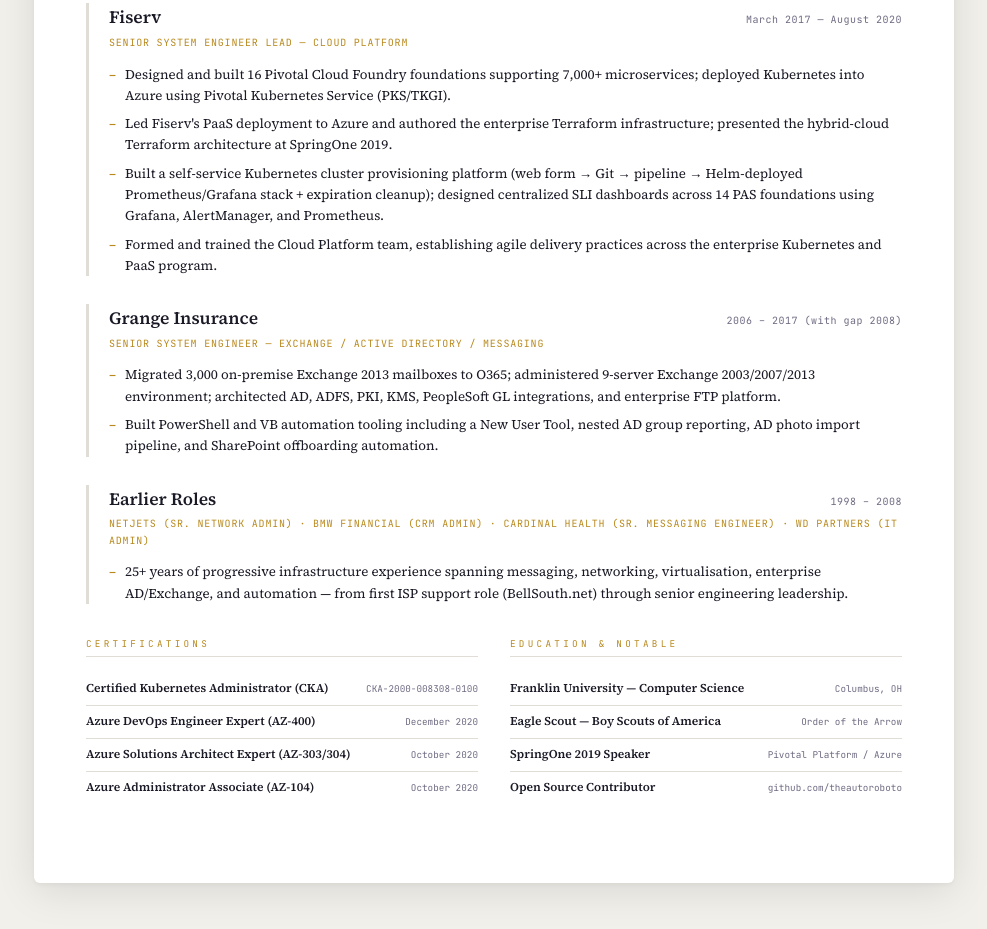
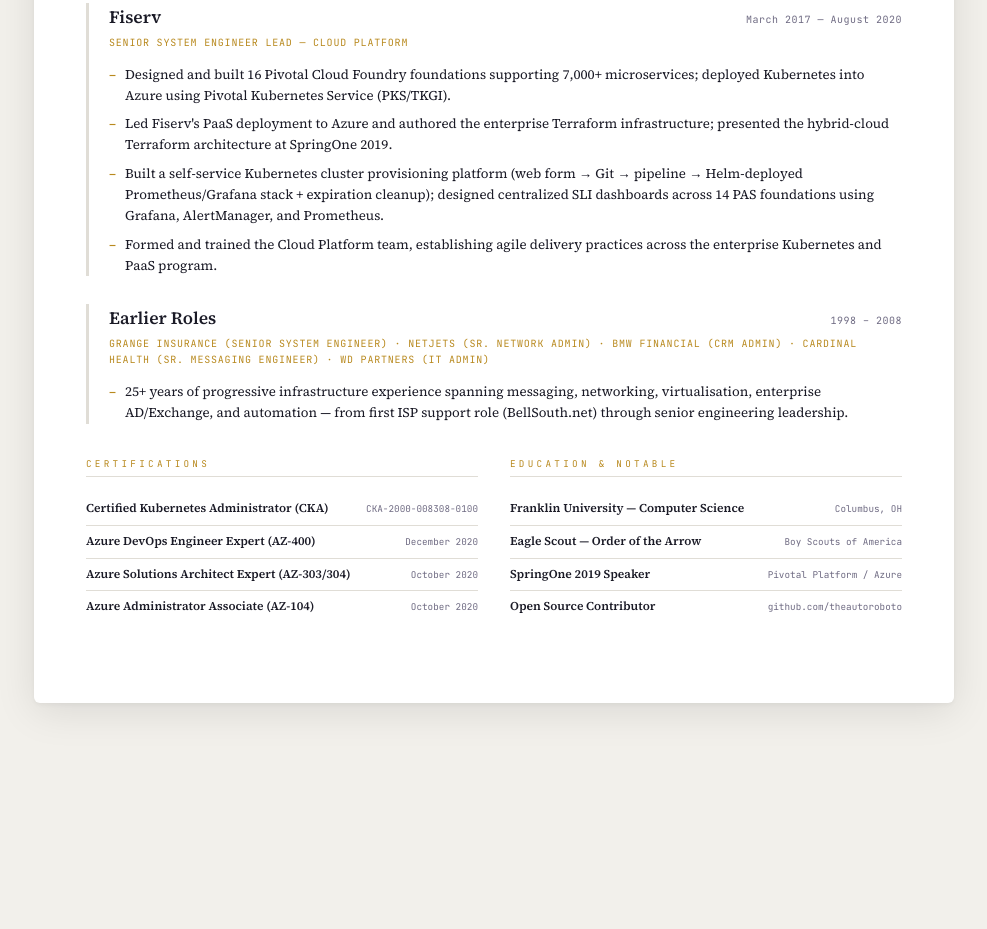
Before and after one commit to theautoroboto/theautoroboto.github.io, a website: page resume.html in a window 1280 px wide. Shown: the part 2482-3411 px from the top of the page, without its empty margins (146-1133 px from the left). After the commit the page ends 3265 px from the top, so only its background shows below. Drawn offline with Linux system fonts and the light colour scheme.

Commit message:
resume update

```diff
--- a/resume.html
+++ b/resume.html
@@ -541,26 +541,13 @@
     </ul>
   </div>
 
-  <!-- Grange -->
-  <div class="job">
-    <div class="job-header">
-      <span class="job-company">Grange Insurance</span>
-      <span class="job-dates">2006 – 2017 (with gap 2008)</span>
-    </div>
-    <div class="job-title">Senior System Engineer — Exchange / Active Directory / Messaging</div>
-    <ul class="bullets">
-      <li>Migrated 3,000 on-premise Exchange 2013 mailboxes to O365; administered 9-server Exchange 2003/2007/2013 environment; architected AD, ADFS, PKI, KMS, PeopleSoft GL integrations, and enterprise FTP platform.</li>
-      <li>Built PowerShell and VB automation tooling including a New User Tool, nested AD group reporting, AD photo import pipeline, and SharePoint offboarding automation.</li>
-    </ul>
-  </div>
-
   <!-- Earlier -->
   <div class="job">
     <div class="job-header">
       <span class="job-company">Earlier Roles</span>
       <span class="job-dates">1998 – 2008</span>
     </div>
-    <div class="job-title">NetJets (Sr. Network Admin) · BMW Financial (CRM Admin) · Cardinal Health (Sr. Messaging Engineer) · WD Partners (IT Admin)</div>
+    <div class="job-title">Grange Insurance (Senior System Engineer) · NetJets (Sr. Network Admin) · BMW Financial (CRM Admin) · Cardinal Health (Sr. Messaging Engineer) · WD Partners (IT Admin)</div>
     <ul class="bullets">
       <li>25+ years of progressive infrastructure experience spanning messaging, networking, virtualisation, enterprise AD/Exchange, and automation — from first ISP support role (BellSouth.net) through senior engineering leadership.</li>
     </ul>
@@ -599,8 +586,8 @@
       <span class="cert-date">Columbus, OH</span>
     </div>
     <div class="cert-row">
-      <span class="cert-name">Eagle Scout — Boy Scouts of America</span>
-      <span class="cert-date">Order of the Arrow</span>
+      <span class="cert-name">Eagle Scout — Order of the Arrow</span>
+      <span class="cert-date">Boy Scouts of America</span>
     </div>
     <div class="cert-row">
       <span class="cert-name">SpringOne 2019 Speaker</span>
```
Also changed, not shown: 1 other file.
